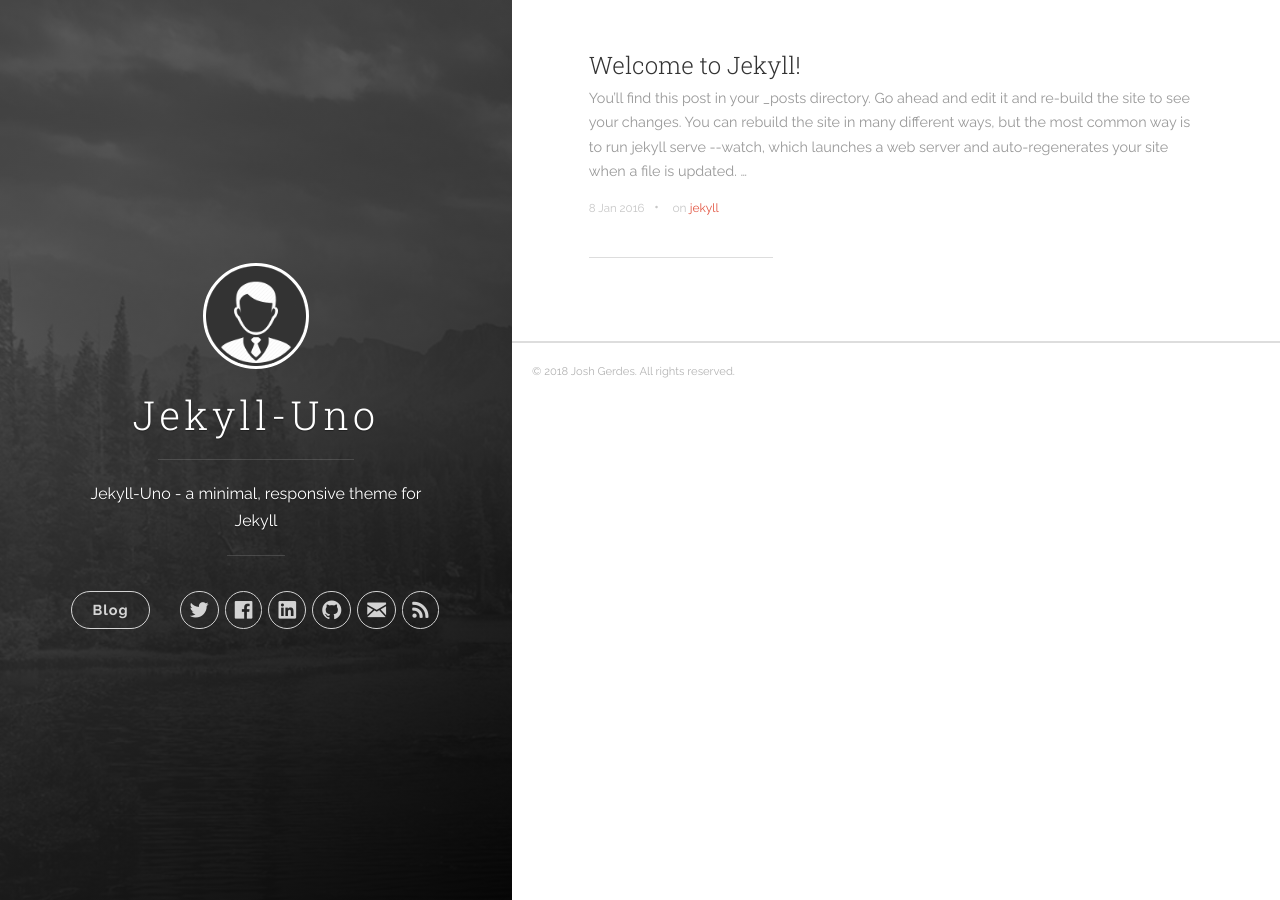
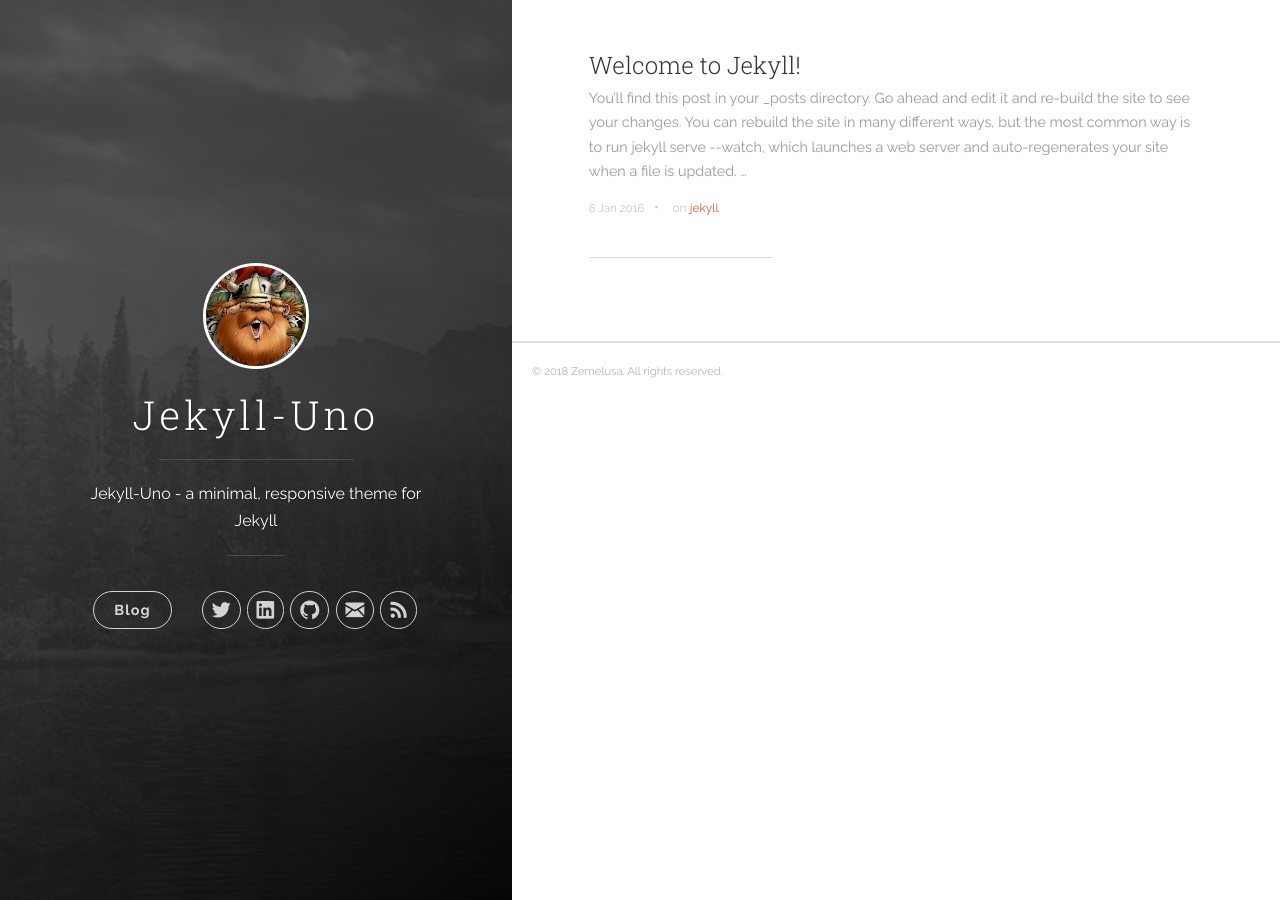
Before and after one commit to zemelusa/zemelusa.github.io, a Jekyll site: the page built from index.html, in a window 1280 px wide. Built offline with Jekyll 4.4.1, drawn with Linux system fonts in a browser that asks for light colours; the list of posts is cut into pages by our own code; part of the change alters nothing that is shown.

Commit message:
adding new accounts

```diff
--- a/_config.yml
+++ b/_config.yml
@@ -7,12 +7,11 @@ baseurl: '/'
 # disqus_shortname: 'your-disqus-name'
 
 author:
-  name: 'Josh Gerdes'
-  email: josh@joshgerdes.com
-  twitter_username: joshgerdes
-  facebook_username: joshgerdes
-  github_username:  joshgerdes
-  linkedin_username:  joshgerdes
+  name: 'Zemelusa'
+  email: zemelusa@gmail.com
+  twitter_username: zemelusa
+  github_username:  zemelusa
+  linkedin_username: pierre-alexis-225845a6
 
 defaults:
   -
```
Also changed, not shown: images/profile.jpg.
